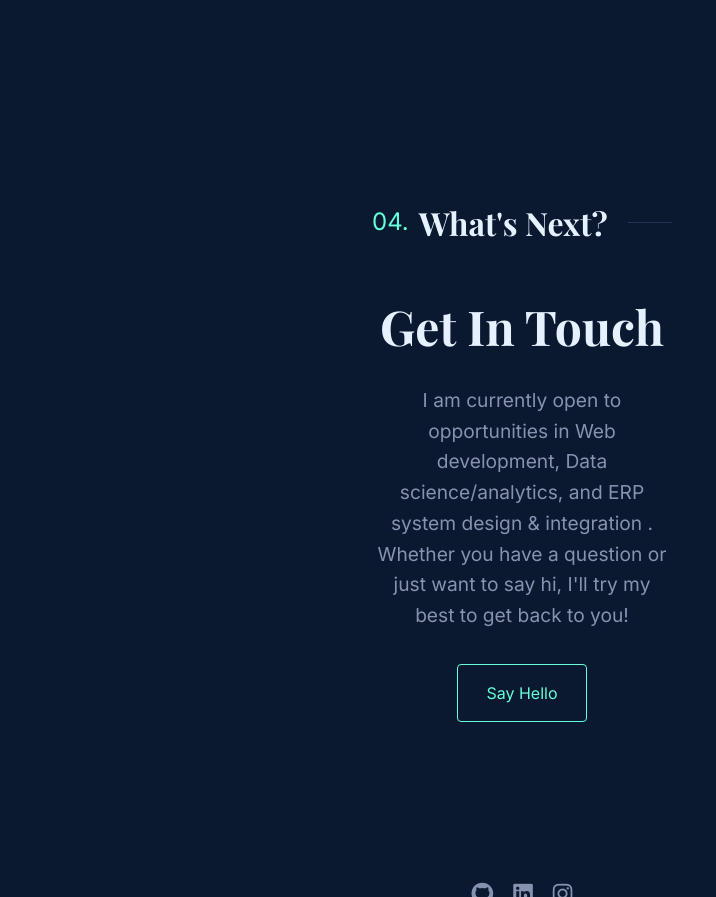
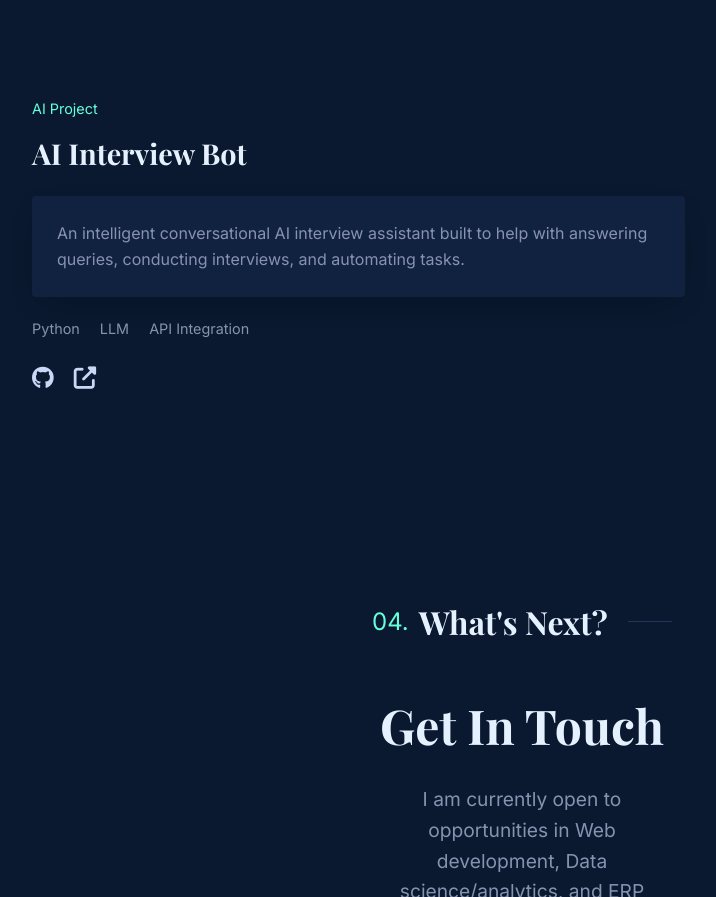
Before and after one commit to Mirza1358/portfolio, a plain HTML site: page index.html in a window 1280 px wide. Shown: the part 3303-4200 px from the top of the page, without its empty margins (118-834 px from the left). Drawn offline with nearby package versions, Linux system fonts and the light colour scheme.

Commit message:
Update portfolio with AI Interview Bot project

```diff
--- a/index.html
+++ b/index.html
@@ -191,6 +191,32 @@
                         </div>
                     </div>
                 </article>
+
+                <!-- Project 4: AI Interview Bot -->
+                <article class="project-card">
+                    <div class="project-content">
+                        <div class="project-overline">AI Project</div>
+                        <h3 class="project-title"><a href="https://github.com/Mirza1358/AI-Interview-Bot">AI
+                                Interview Bot</a></h3>
+                        <div class="project-desc">
+                            <p>
+                                An intelligent conversational AI interview assistant built to help with answering
+                                queries, conducting interviews, and automating tasks.
+                            </p>
+                        </div>
+                        <ul class="project-tech">
+                            <li>Python</li>
+                            <li>LLM</li>
+                            <li>API Integration</li>
+                        </ul>
+                        <div class="project-links">
+                            <a href="https://github.com/Mirza1358/AI-Interview-Bot"><i
+                                    class="fab fa-github"></i></a>
+                            <a href="https://mirza1358.github.io/AI-Interview-Bot/"><i
+                                    class="fas fa-external-link-alt"></i></a>
+                        </div>
+                    </div>
+                </article>
             </div>
         </section>
 
```
